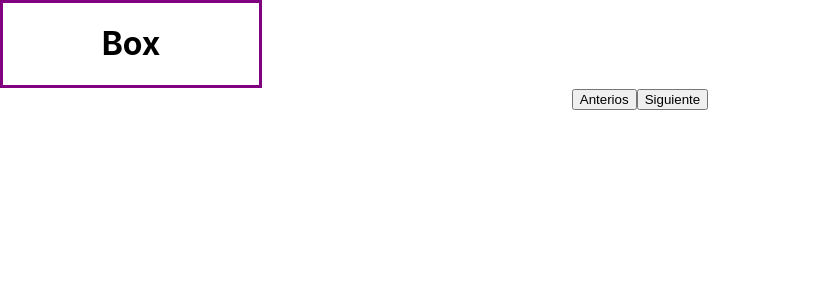
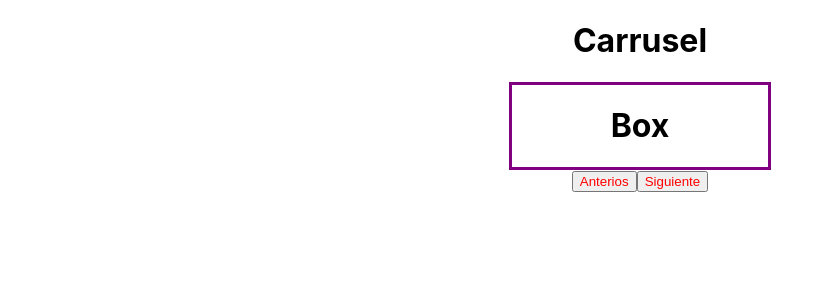
Before and after one commit to patricio87209/carrusel, a React (Create React App) app: page / in a window 1280 px wide. Shown: the top 300 px of the page, without its empty margins (0-834 px from the left). Built offline with nearby package versions, Linux system fonts and the light colour scheme.

Commit message:
Github pages config

```diff
--- a/src/App.css
+++ b/src/App.css
@@ -22,3 +22,10 @@
   margin-left: auto;
   margin-right: auto;
 }
+
+.RoundButton {
+  background-color: darkcyan;
+  border-radius: 5px;
+  border-style: solid;
+  border-color: red;
+}
--- a/src/App.js
+++ b/src/App.js
@@ -7,9 +7,13 @@ import Carrusel from './components/Carrusel'
 
 function App() {
   return (
-    <Carrusel>
+    <Carrusel color='red'>
       <Box/>
       <Circle/>
+      <Carrusel color='blue'>
+        <Box/>
+        <Circle/>
+      </Carrusel>
     </Carrusel>
   );
 }
--- a/src/components/Box.jsx
+++ b/src/components/Box.jsx
@@ -3,7 +3,7 @@ import '../../src/App.css'
 
 function Box(props){
   return (
-    <div className='Box'>
+    <div className='Box Centrado'>
       <h1> Box </h1>
     </div>
   );
--- a/src/components/Carrusel.jsx
+++ b/src/components/Carrusel.jsx
@@ -20,13 +20,15 @@ function Carrusel(props){
         console.log(componentRendered)
     }
 
+    let colorStyle = {color: props.color}
 return (
     <div className='App'>
+    <h1>Carrusel</h1>
         {props.children[componentRendered]}
-        <button onClick={previousItem}>
+        <button onClick={previousItem} style = {colorStyle}>
             Anterios
         </button>
-        <button onClick={nextItem}>
+        <button onClick={nextItem} style = {colorStyle}>
             Siguiente
         </button>
     </div>
--- a/src/components/Circle.jsx
+++ b/src/components/Circle.jsx
@@ -5,7 +5,7 @@ class Circle extends Component {
 
   render() {
     return (
-      <div className='Circle'>
+      <div className='Circle Centrado'>
         <h1> Circle </h1>
         </div>
     );
```
Also changed, not shown: package.json (+7 -1 lines), 1 other file (tests, documents, lock files or other folders).
